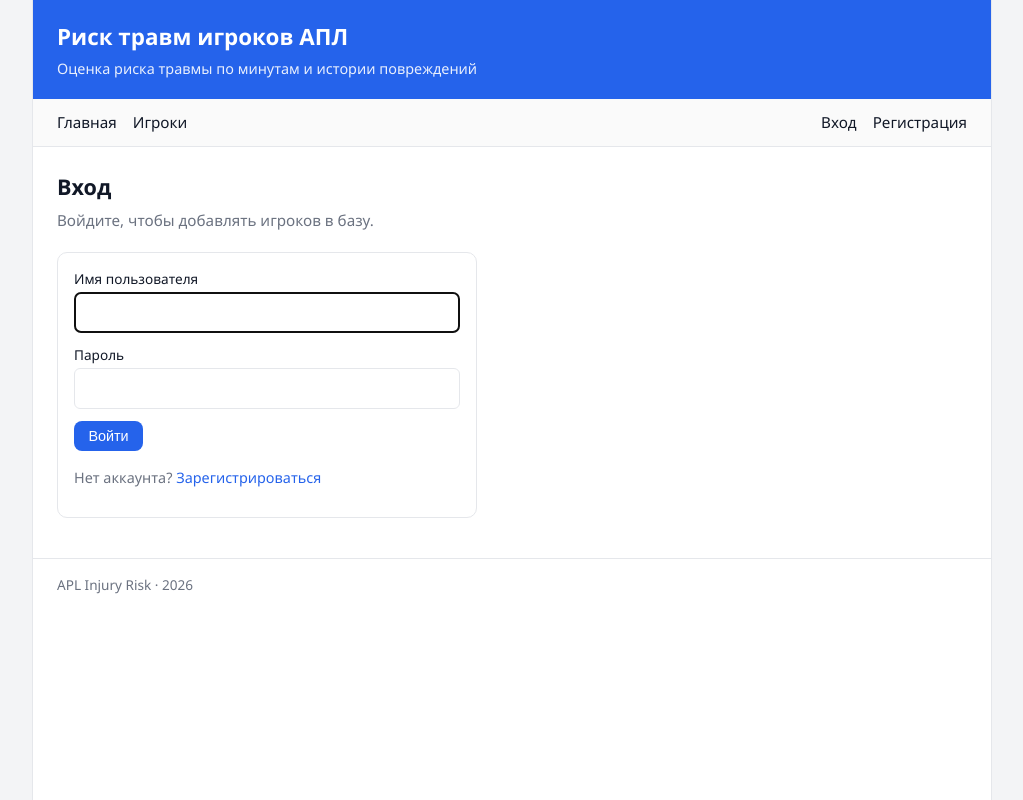
After one commit to lks1us/apl-injury-risk, a Django app: page /accounts/login/ in a window 1280 px wide. The commit adds this page. Shown: the whole page, without its empty margins (128-1151 px from the left). Run offline with Django 5.2, Linux system fonts and the light colour scheme.

Commit message:
Добавить авторизацию для формы добавления игрока.
Регистрация и вход, @login_required на /players/add/, обновлённая навигация и деплой auth-шаблонов.

Co-authored-by: Cursor <cursoragent@cursor.com>

```diff
--- a/apl_risk/settings.py
+++ b/apl_risk/settings.py
@@ -118,5 +118,6 @@ CACHES = {
     }
 }
 
+LOGIN_URL = "login"
 LOGIN_REDIRECT_URL = "dashboard"
 LOGOUT_REDIRECT_URL = "dashboard"
--- a/apl_risk/urls.py
+++ b/apl_risk/urls.py
@@ -2,9 +2,12 @@
 from django.contrib import admin
 from django.urls import include, path
 
+from rotations.views import register
+
 
 urlpatterns = [
     path("admin/", admin.site.urls),
+    path("accounts/register/", register, name="register"),
     path("accounts/", include("django.contrib.auth.urls")),
     path("", include("rotations.urls")),
 ]
--- a/deploy/deploy_all.py
+++ b/deploy/deploy_all.py
@@ -11,6 +11,7 @@ BASE = Path(__file__).resolve().parent.parent
 
 UPLOADS = [
     "apl_risk/settings.py",
+    "apl_risk/urls.py",
     "rotations/models.py",
     "rotations/risk_engine.py",
     "rotations/analytics.py",
@@ -31,6 +32,8 @@ UPLOADS = [
     "rotations/templates/rotations/player_detail.html",
     "rotations/templates/rotations/player_list.html",
     "rotations/templates/rotations/form.html",
+    "templates/registration/login.html",
+    "templates/registration/register.html",
     "README.md",
 ]
 
--- a/rotations/static/rotations/site.css
+++ b/rotations/static/rotations/site.css
@@ -46,10 +46,20 @@ a:hover { text-decoration: underline; }
 
 .nav {
     display: flex;
+    justify-content: space-between;
+    align-items: center;
     gap: 1rem;
     padding: 0.75rem 1.5rem;
     border-bottom: 1px solid var(--border);
     background: #fafafa;
+    flex-wrap: wrap;
+}
+
+.nav-links,
+.nav-auth {
+    display: flex;
+    gap: 1rem;
+    align-items: center;
 }
 
 .nav a {
@@ -197,6 +207,25 @@ th { background: #f9fafb; color: var(--muted); font-size: 0.78rem; }
 .form-box { max-width: 420px; }
 .form-box p { margin-bottom: 0.75rem; }
 .form-box label { display: block; font-size: 0.85rem; margin-bottom: 0.2rem; }
+.form-box .helptext { display: block; font-size: 0.78rem; color: var(--muted); margin-top: 0.2rem; }
+
+.nav-user { font-size: 0.88rem; color: var(--muted); }
+
+.logout-form { display: inline; margin: 0; }
+
+.btn-link {
+    background: none;
+    border: none;
+    padding: 0;
+    color: var(--brand);
+    font: inherit;
+    font-weight: 500;
+    font-size: 0.95rem;
+    cursor: pointer;
+}
+.btn-link:hover { text-decoration: underline; }
+
+.auth-footer { margin-top: 1rem; font-size: 0.9rem; color: var(--muted); }
 
 @media (max-width: 700px) {
     .metrics { grid-template-columns: 1fr 1fr; }
--- a/rotations/templates/rotations/base.html
+++ b/rotations/templates/rotations/base.html
@@ -15,9 +15,25 @@
     </header>
 
     <nav class="nav">
-        <a href="{% url 'dashboard' %}">Главная</a>
-        <a href="{% url 'player_list' %}">Игроки</a>
-        <a href="{% url 'player_create' %}">Добавить игрока</a>
+        <div class="nav-links">
+            <a href="{% url 'dashboard' %}">Главная</a>
+            <a href="{% url 'player_list' %}">Игроки</a>
+            {% if user.is_authenticated %}
+            <a href="{% url 'player_create' %}">Добавить игрока</a>
+            {% endif %}
+        </div>
+        <div class="nav-auth">
+            {% if user.is_authenticated %}
+            <span class="nav-user">{{ user.username }}</span>
+            <form method="post" action="{% url 'logout' %}" class="logout-form">
+                {% csrf_token %}
+                <button type="submit" class="btn-link">Выйти</button>
+            </form>
+            {% else %}
+            <a href="{% url 'login' %}">Вход</a>
+            <a href="{% url 'register' %}">Регистрация</a>
+            {% endif %}
+        </div>
     </nav>
 
     {% if messages %}
--- /dev/null
+++ b/templates/registration/login.html
@@ -0,0 +1,29 @@
+{% extends "rotations/base.html" %}
+
+{% block title %}Вход | Риск травм АПЛ{% endblock %}
+
+{% block content %}
+<h1 class="page-title">Вход</h1>
+<p class="page-desc">Войдите, чтобы добавлять игроков в базу.</p>
+
+<div class="panel form-box">
+    {% if form.errors %}
+    <p style="color:#dc2626;margin-bottom:0.75rem;">Неверное имя пользователя или пароль.</p>
+    {% endif %}
+    <form method="post">
+        {% csrf_token %}
+        <p>
+            <label for="id_username">Имя пользователя</label>
+            <input type="text" name="username" autofocus required id="id_username"
+                   value="{{ form.username.value|default:'' }}">
+        </p>
+        <p>
+            <label for="id_password">Пароль</label>
+            <input type="password" name="password" required id="id_password">
+        </p>
+        <input type="hidden" name="next" value="{{ next }}">
+        <button class="btn" type="submit">Войти</button>
+    </form>
+    <p class="auth-footer">Нет аккаунта? <a href="{% url 'register' %}">Зарегистрироваться</a></p>
+</div>
+{% endblock %}
```
Also changed, not shown: rotations/forms.py (+22 -0 lines), rotations/tests_auth.py (added, +42 -0 lines), rotations/views.py (+14 -0 lines), templates/registration/register.html (added, +24 -0 lines).
